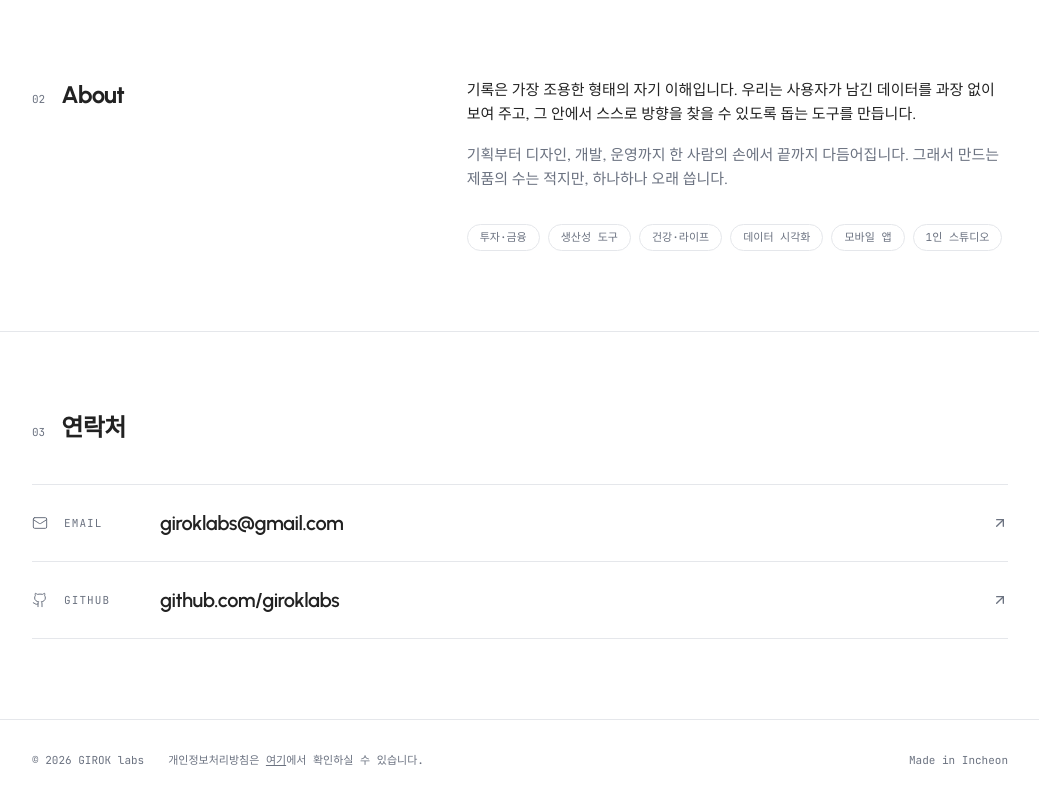
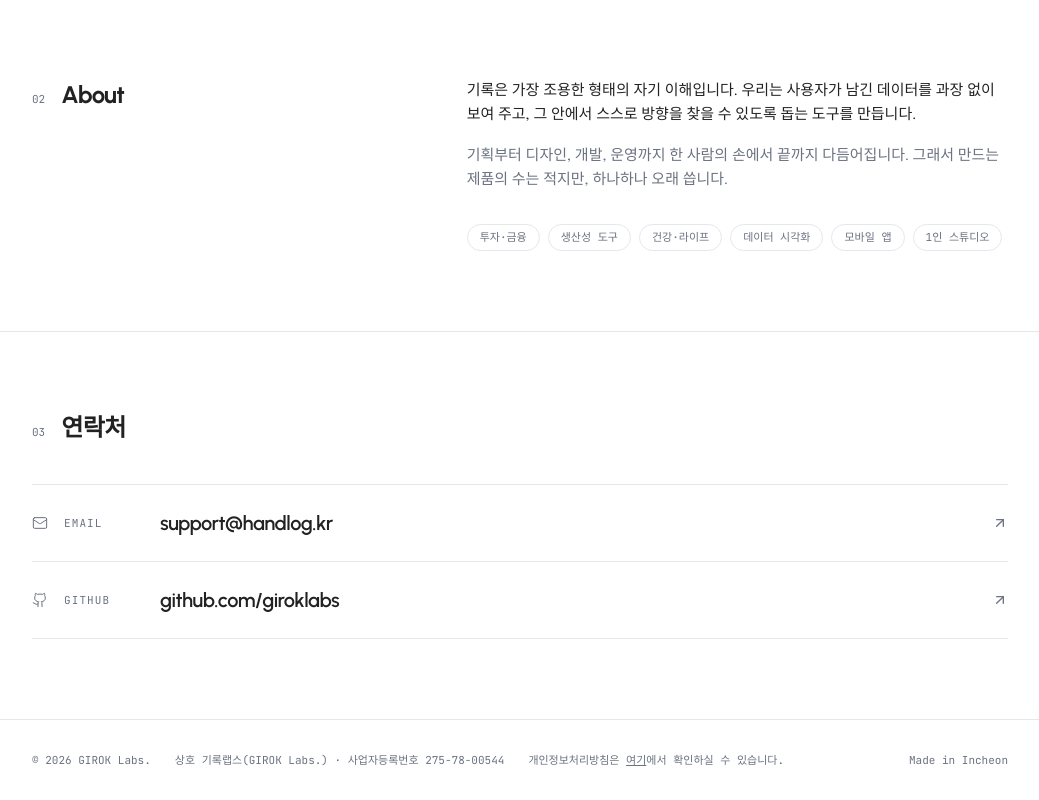
Before and after one commit to giroklabs/giroklabs.github.io, a plain HTML site: page index.html in a window 1280 px wide. Shown: the part 1116-1916 px from the top of the page, without its empty margins (120-1159 px from the left). Drawn offline with nearby package versions, Linux system fonts and the light colour scheme.

Commit message:
홈페이지: 연락처를 support@handlog.kr로, 하단에 상호·사업자등록번호 추가(애플·구글 조직 계정 심사용)
Co-Authored-By: Claude Sonnet 5.5 <noreply@anthropic.com>

```diff
--- a/index.html
+++ b/index.html
@@ -159,10 +159,10 @@
         <h2 class="font-display text-2xl font-bold tracking-tight">연락처</h2>
       </div>
       <div class="mt-10 border-t border-border">
-        <a href="mailto:giroklabs@gmail.com" class="flex items-center gap-4 border-b border-border py-6 group">
+        <a href="mailto:support@handlog.kr" class="flex items-center gap-4 border-b border-border py-6 group">
           <svg xmlns="http://www.w3.org/2000/svg" width="16" height="16" viewBox="0 0 24 24" fill="none" stroke="currentColor" stroke-width="1.5" stroke-linecap="round" stroke-linejoin="round" class="text-muted-foreground"><path d="m22 7-8.991 5.727a2 2 0 0 1-2.009 0L2 7"/><rect x="2" y="4" width="20" height="16" rx="2"/></svg>
           <span class="font-mono text-[11px] uppercase tracking-widest text-muted-foreground w-20">Email</span>
-          <span class="font-display text-lg sm:text-xl font-semibold tracking-tight">giroklabs@gmail.com</span>
+          <span class="font-display text-lg sm:text-xl font-semibold tracking-tight">support@handlog.kr</span>
           <span class="flex-1"></span>
           <svg xmlns="http://www.w3.org/2000/svg" width="16" height="16" viewBox="0 0 24 24" fill="none" stroke="currentColor" stroke-width="2" stroke-linecap="round" stroke-linejoin="round" class="text-muted-foreground transition-transform group-hover:-translate-y-0.5 group-hover:translate-x-0.5"><path d="M7 7h10v10"/><path d="M7 17 17 7"/></svg>
         </a>
@@ -180,7 +180,8 @@
   <!-- Footer -->
   <footer class="border-t border-border">
     <div class="mx-auto max-w-5xl px-6 py-8 flex flex-wrap items-center gap-x-6 gap-y-2 font-mono text-[11px] text-muted-foreground">
-      <span>© 2026 GIROK labs</span>
+      <span>© 2026 GIROK Labs.</span>
+      <span>상호 기록랩스(GIROK Labs.) · 사업자등록번호 275-78-00544</span>
       <span>
         개인정보처리방침은 <a href="https://giroklabs.github.io/privacy.html" class="underline hover:text-black transition-colors">여기</a>에서 확인하실 수 있습니다.
       </span>
```
